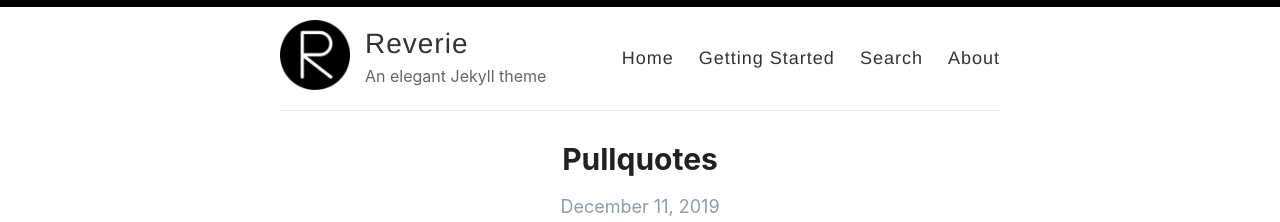
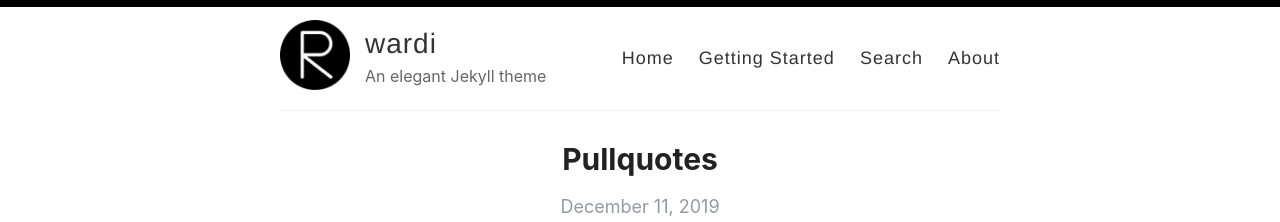
Before and after one commit to wardi/wardi.github.io, a Jekyll site: the page built from index.html, in a window 1280 px wide and 900 px high. Shown: the top 222 px of the window. Built offline with Jekyll 4.4.1, drawn with Linux system fonts in a browser that asks for light colours; the list of posts is cut into pages by our own code.

Commit message:
Update _config.yml
force regeneration

```diff
--- a/_config.yml
+++ b/_config.yml
@@ -3,7 +3,7 @@
 #
 
 # Name of your site (displayed in the header)
-name: Reverie
+name: wardi
 
 # Name of the author
 author: Amit Merchant
@@ -41,7 +41,7 @@ footer-links:
 disqus:
 
 # Enter your Google Analytics web tracking code (e.g. UA-2110908-2) to activate tracking
-google_analytics: UA-43339302-11
+google_analytics:
 
 # Your website URL (e.g. http://amitmerchant1990.github.io or http://www.amitmerchant.com)
 # Used for Sitemap.xml and your RSS feed
```
